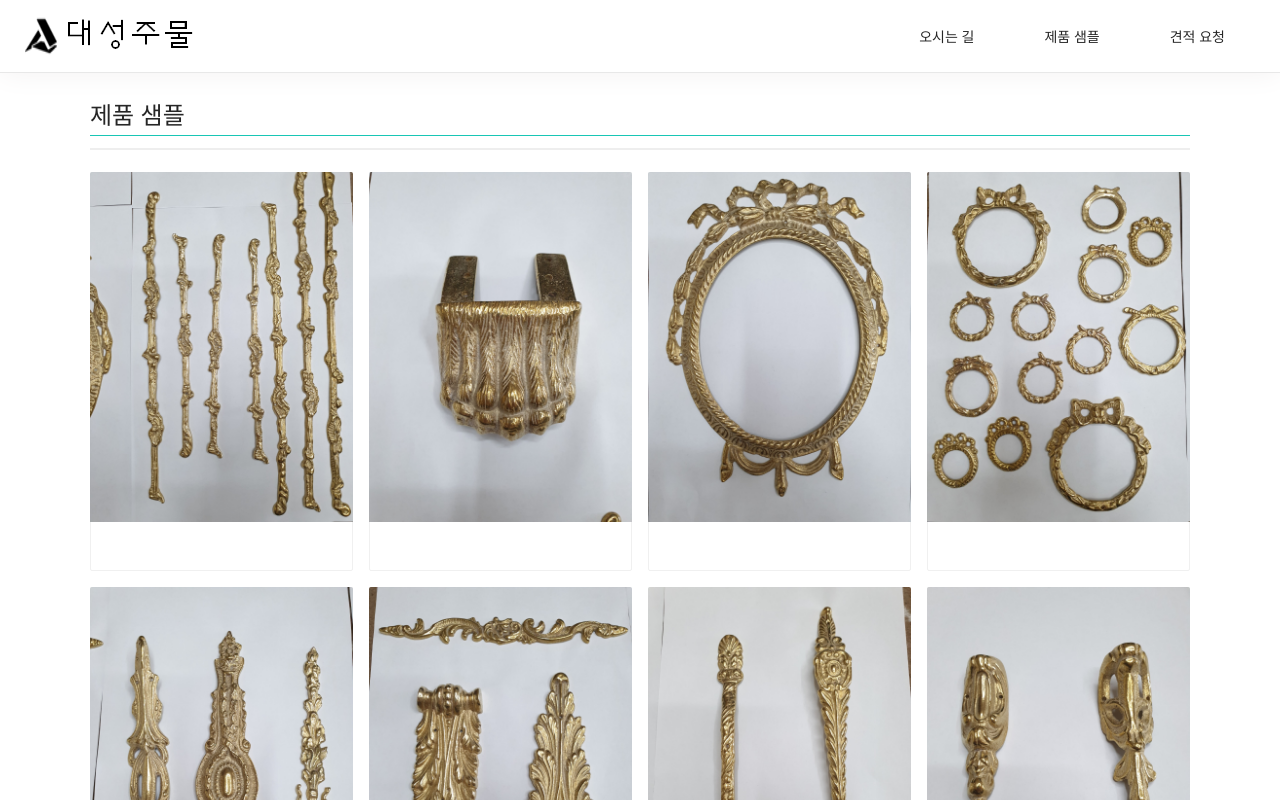
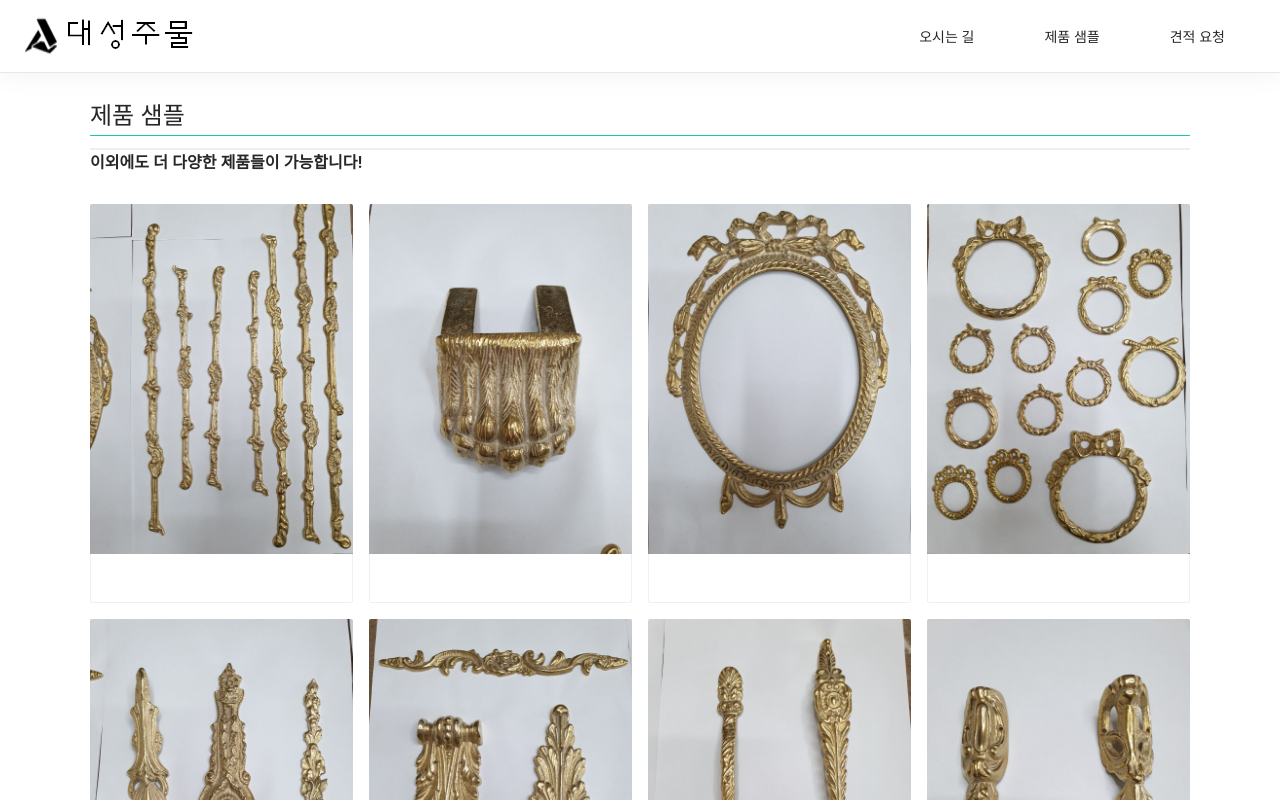
Before and after one commit to jiho9505/Web-ChatBot, a React (Create React App) app in the folder client/: page /product in a window 1280 px wide. Shown: the top 800 px of the page. Built offline with nearby package versions, Linux system fonts and the light colour scheme.

Commit message:
Finished Product Page

```diff
--- a/client/src/components/views/ProductPage/ProductPage.js
+++ b/client/src/components/views/ProductPage/ProductPage.js
@@ -1,6 +1,8 @@
 import React from 'react'
 import Product from './Product/Product';
+import { Typography } from "antd";
 
+const { Title } = Typography
 
 function ProductPage() {
 
@@ -11,6 +13,7 @@ function ProductPage() {
             제품 샘플
         </h2>
         <div className='grayBorder'/>
+        <Title level={5}>이외에도 더 다양한 제품들이 가능합니다!</Title>
         <br/>
         <Product />
 
```
Also changed, not shown: 1 other file (tests, documents, lock files or other folders).
